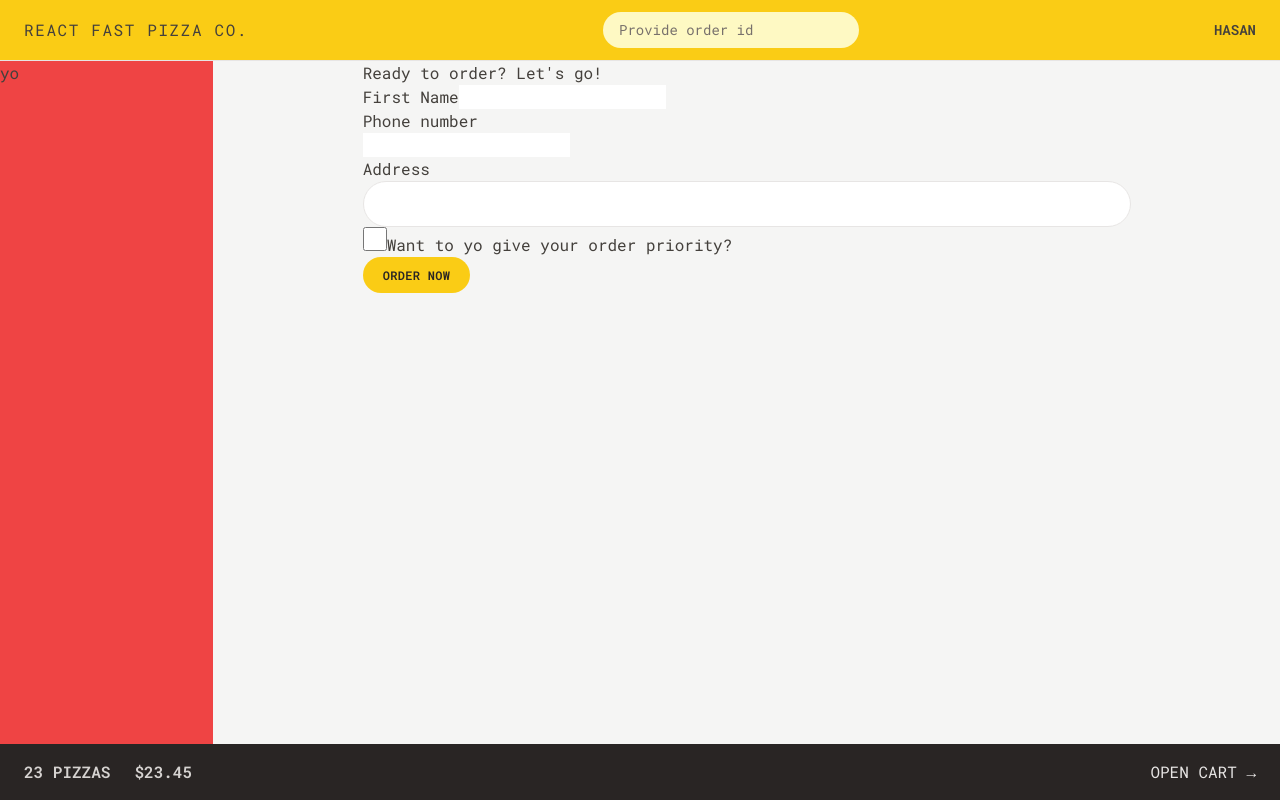
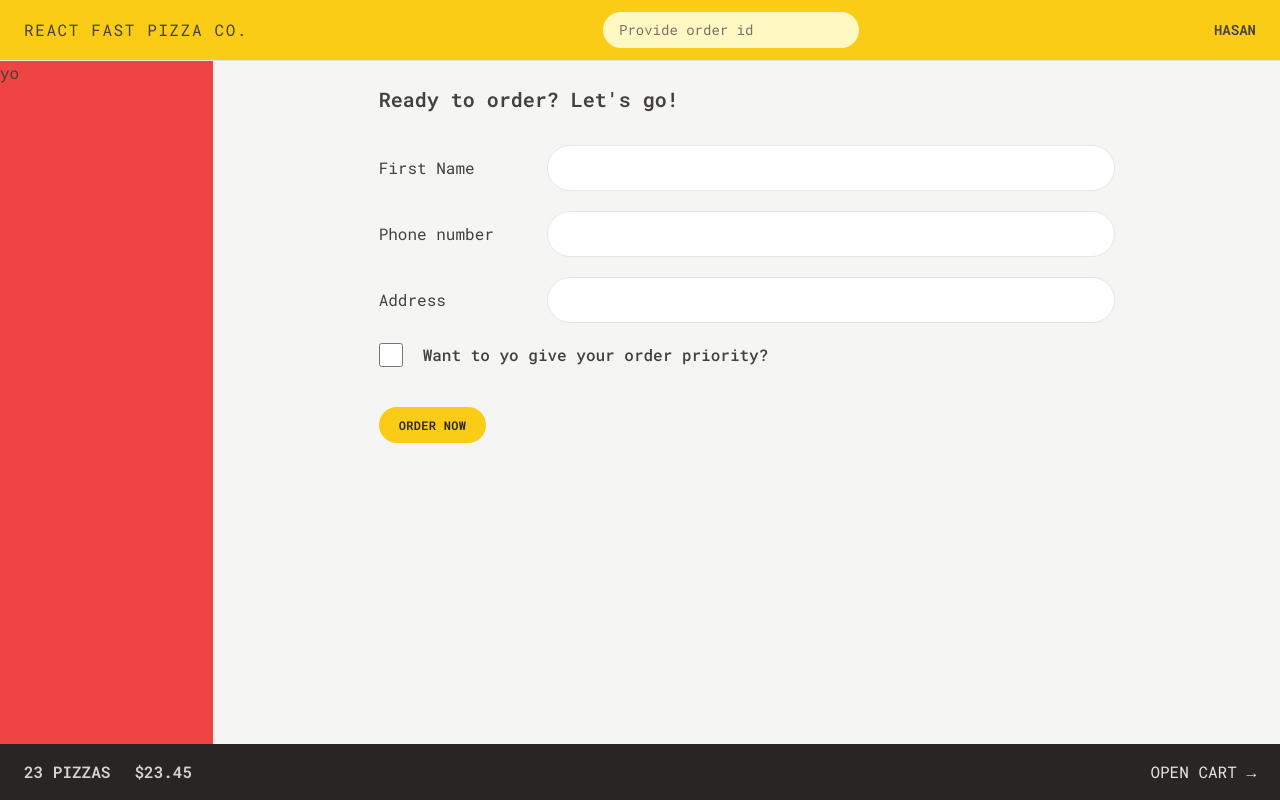
Before and after one commit to farhanahmedhasan/pizza-co, a React (Vite) app: page /order/create in a window 1280 px wide. Built offline with nearby package versions, Linux system fonts and the light colour scheme; a web font is replaced by a local one.

Commit message:
designed cart page and added text default sm size in button component

```diff
--- a/src/components/Button.jsx
+++ b/src/components/Button.jsx
@@ -9,7 +9,7 @@ export default function Button({
     href,
     children
 }) {
-    const base = "font-semibold inline-block tracking-wide rounded-full " +
+    const base = "text-sm font-semibold inline-block tracking-wide rounded-full " +
         " transition-all duration-200 focus:outline-none focus:ring " +
         "focus:ring-offset-2 disabled:cursor-not-allowed"
 
--- a/src/pages/order/CreateOrder.jsx
+++ b/src/pages/order/CreateOrder.jsx
@@ -1,6 +1,4 @@
-import {Form, redirect, useActionData, useNavigation} from "react-router-dom"
-
-import {createOrder} from "../../services/apiRestaurant.js"
+import {Form, useActionData, useNavigation} from "react-router-dom"
 import {isValidPhone} from "../../utils/helpers.js"
 import Button from "../../components/Button.jsx"
 
@@ -38,27 +36,40 @@ function CreateOrder() {
     const cart = fakeCart
 
     return (
-        <div>
-            <h2>Ready to order? Let&apos;s go!</h2>
+        <div className="px-4 py-6">
+            <h2 className="mb-8 text-xl font-semibold">Ready to order? Let&apos;s go!</h2>
 
 
             <Form method="post">
-                <div>
-                    <label>First Name</label>
-                    <input type="text" name="customer" required/>
+                <div className="mb-5 flex flex-col gap-2 md:flex-row md:items-center">
+                    <label className="md:basis-40">First Name</label>
+                    <input
+                        type="text"
+                        className="flex-1 rounded-full px-4 py-2 text-sm border border-stone-200 transition-all duration-200 placeholder:text-stone-400 focus:outline-none focus:ring focus:ring-yellow-400 md:px-6 md:py-3"
+                        name="customer"
+                        required/>
                 </div>
 
-                <div>
-                    <label>Phone number</label>
-                    <div>
-                        <input type="tel" name="phone" required/>
+                <div
+                    className={`mb-5 flex flex-col gap-2 md:flex-row ${errors?.phone ? "md:items-start" : "md:items-center"}`}>
+                    <label className={`md:basis-40 ${errors?.phone ? "md:mt-3 text-red-700" : ""}`}>Phone
+                        number
+                    </label>
+                    <div className="grow">
+                        <input
+                            type="tel"
+                            className="w-full rounded-full px-4 py-2 text-sm border border-stone-200 transition-all duration-200 placeholder:text-stone-400 focus:outline-none focus:ring focus:ring-yellow-400 md:px-6 md:py-3"
+                            name="phone"
+                            required/>
+                        {errors?.phone &&
+                            <span
+                                className="text-xs ml-4 mt-2 py-0.5 px-3 text-red-700 bg-red-100 rounded-md">{errors?.phone}</span>}
                     </div>
-                    {errors?.phone && <span>{errors?.phone}</span>}
                 </div>
 
-                <div>
-                    <label>Address</label>
-                    <div>
+                <div className="mb-5 flex flex-col gap-2 md:flex-row md:items-center">
+                    <label className="md:basis-40">Address</label>
+                    <div className="grow">
                         <input
                             type="text"
                             className="w-full rounded-full px-4 py-2 text-sm border border-stone-200 transition-all duration-200 placeholder:text-stone-400 focus:outline-none focus:ring focus:ring-yellow-400 md:px-6 md:py-3"
@@ -67,7 +78,7 @@ function CreateOrder() {
                     </div>
                 </div>
 
-                <div>
+                <div className="mb-10 flex items-center gap-5">
                     <input
                         type="checkbox"
                         className="h-6 w-6 accent-yellow-400 focus:outline-none focus:ring focus:ring-yellow-400 focus:ring-offset-2"
@@ -76,7 +87,7 @@ function CreateOrder() {
                         // value={withPriority}
                         // onChange={(e) => setWithPriority(e.target.checked)}
                     />
-                    <label htmlFor="priority">Want to yo give your order priority?</label>
+                    <label htmlFor="priority" className="font-medium">Want to yo give your order priority?</label>
                 </div>
 
                 <div>
@@ -109,8 +120,10 @@ export async function action({request}) {
 
     if (Object.keys(errors).length) return errors
 
-    const newOrder = await createOrder(formattedOrder)
-    return redirect(`/order/${newOrder.id}`)
+    return null
+
+    // const newOrder = await createOrder(formattedOrder)
+    // return redirect(`/order/${newOrder.id}`)
 }
 
 export default CreateOrder
```
